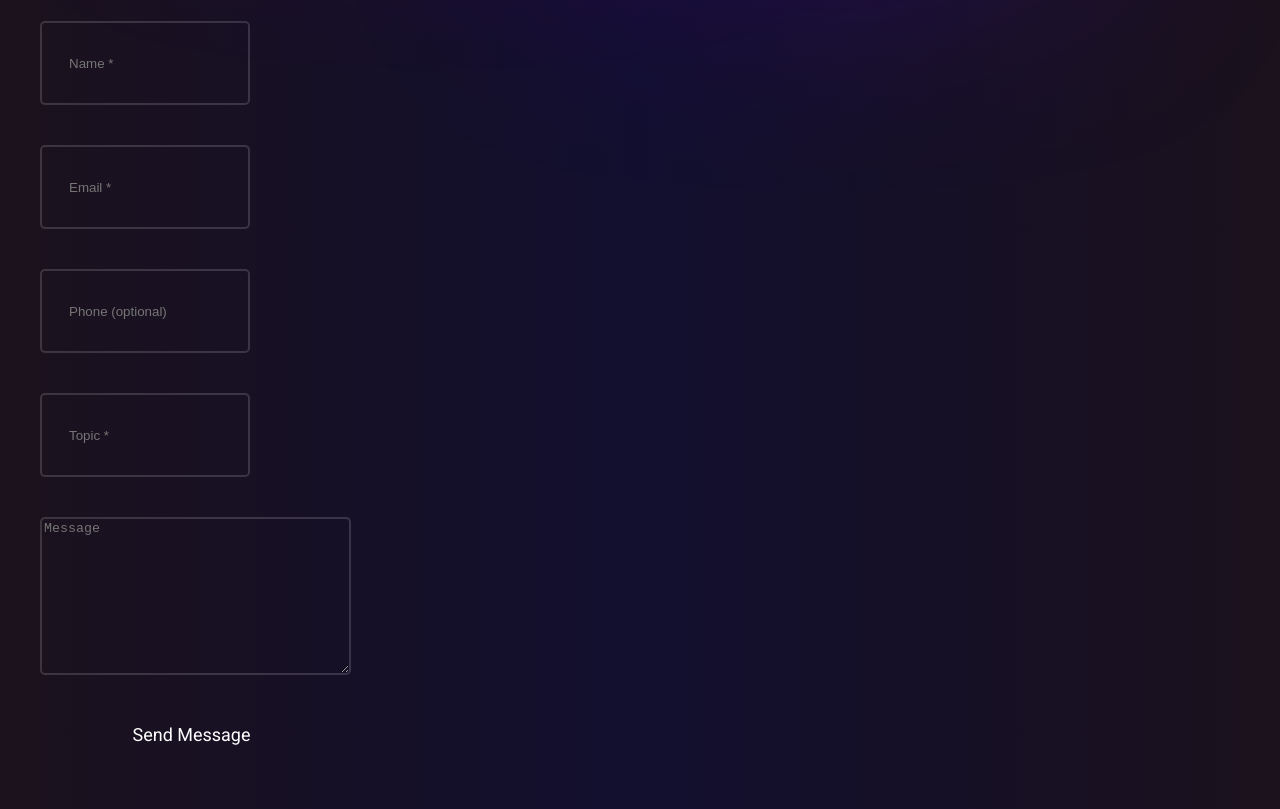
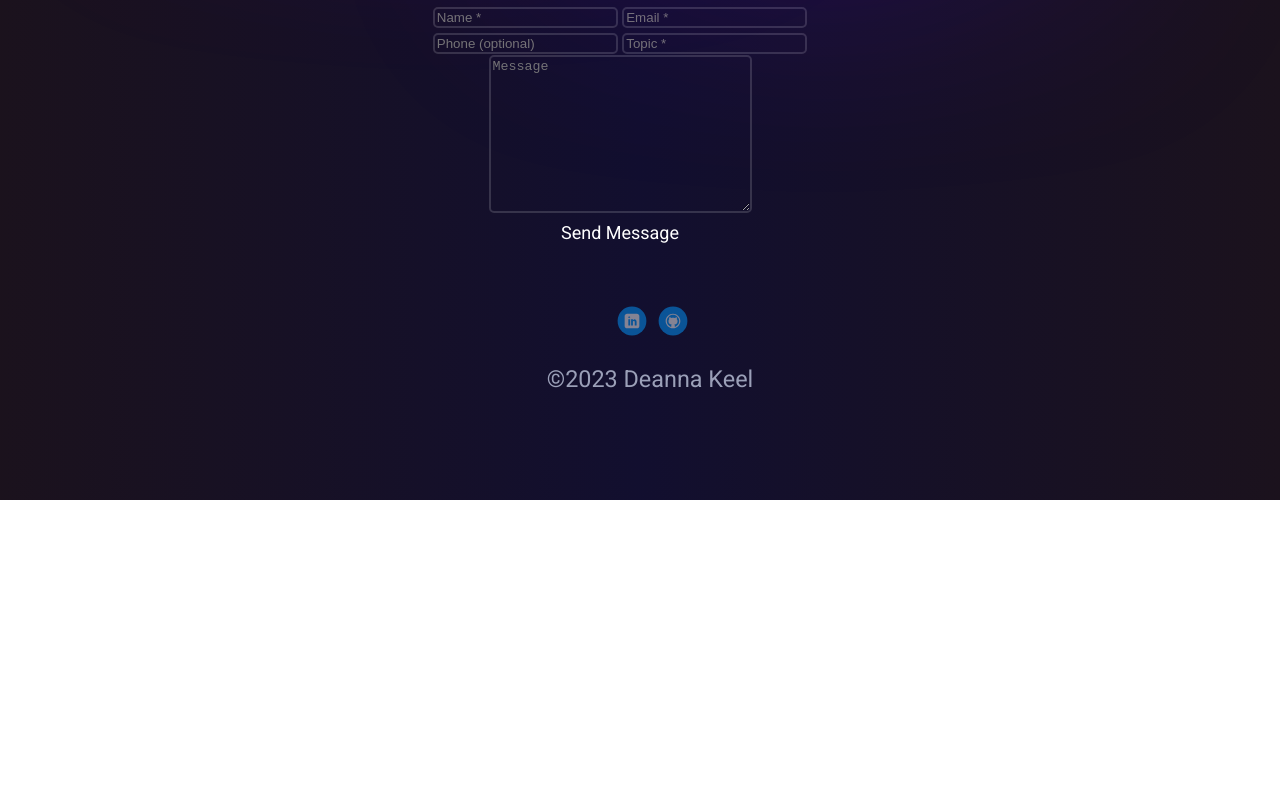
Before and after one commit to Squirtle22/Squirtle22, a plain HTML site: page contact.html in a window 1280 px wide. Shown: the part 791-1600 px from the top of the page. After the commit the page ends 1291 px from the top, so only its background shows below. Drawn offline with nearby package versions, Linux system fonts and the light colour scheme; a web font is replaced by a local one.

Commit message:
built contact form

```diff
--- a/assets/css/contact.css
+++ b/assets/css/contact.css
@@ -4,20 +4,13 @@
 
 .contact {
   list-style-type: none;
-  display: flex;
   margin: 0 0 0 -40px;
   flex-wrap: wrap;
-}
 
-.contact input[type="text"] {
-  height: 80px;
-  padding: 0 27px;
 }
 
 .contact input[type="text"],
 .contact textarea {
-  width: 100%;
-  min-width: 100%;
   border: 2px solid rgba(255, 255, 255, 0.15);
   border-radius: 5px;
   background-color: transparent !important;
@@ -30,12 +23,6 @@
   border-color: var(--mc1);
 }
 
-.contact li {
-  width: 50%;
-  padding-left: 40px;
-  margin-bottom: 40px;
+.contact [input_list] {
+
 }
-
-.contact li.full {
-  width: 100%;
-}
--- a/contact.html
+++ b/contact.html
@@ -52,35 +52,28 @@
         <div class="contact">
         <form class="contact_form" id="contact_form">
             <div class="input_list">
-                <ul>
-                    <li>
+                    <div class="left">
                         <input id="name" type="text"
                         placeholder="Name *" required>
-                    </li>
-                    <li>
                         <input id="email" type="text"
                         placeholder="Email *" required>
-                    </li>
-                    <li>
+                    </div>
+                    <div class="right">
                         <input id="phone" type="text"
                         placeholder="Phone (optional)">
-                    </li>
-                    <li>
                         <input id="topic" type="text"
                         placeholder="Topic *" required>
-                    </li>
-                    <li class="full">
+                    </div>
+                    <div class="full">
                         <textarea id="message" placeholder="Message" cols="30" rows="10"></textarea>
-                    </li>
-                    <li class="full">
+                    </div>
+                    <div class="full">
                         <div class="mw300">
                             <a id="send_message" href="#" class="metaportal_fn_button full">
                                 <span>Send Message</span>
                             </a>
                         </div>
-                    </li>
-
-                </ul>
+                    </div>
             </div>
 
                </form>
```
